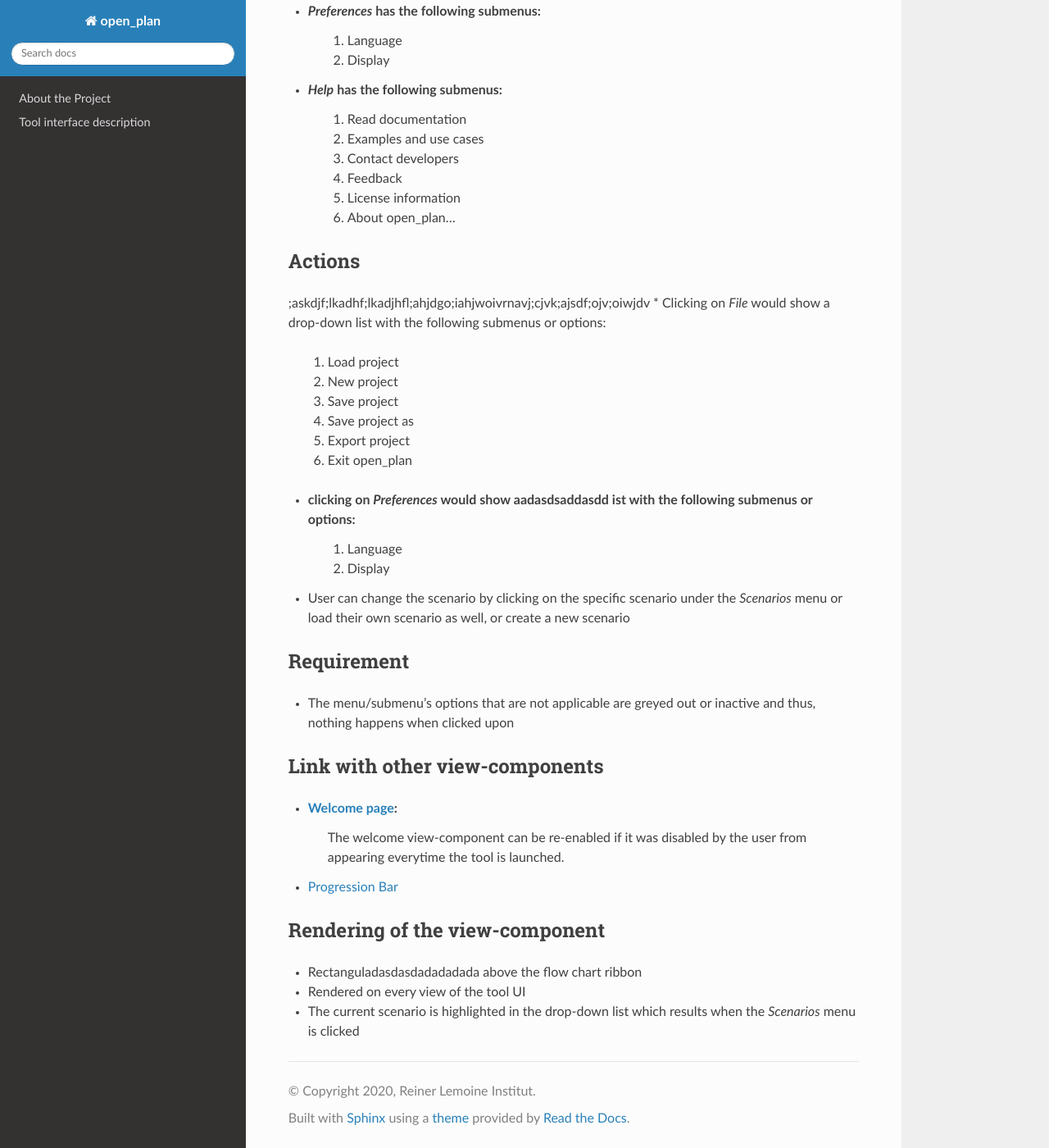
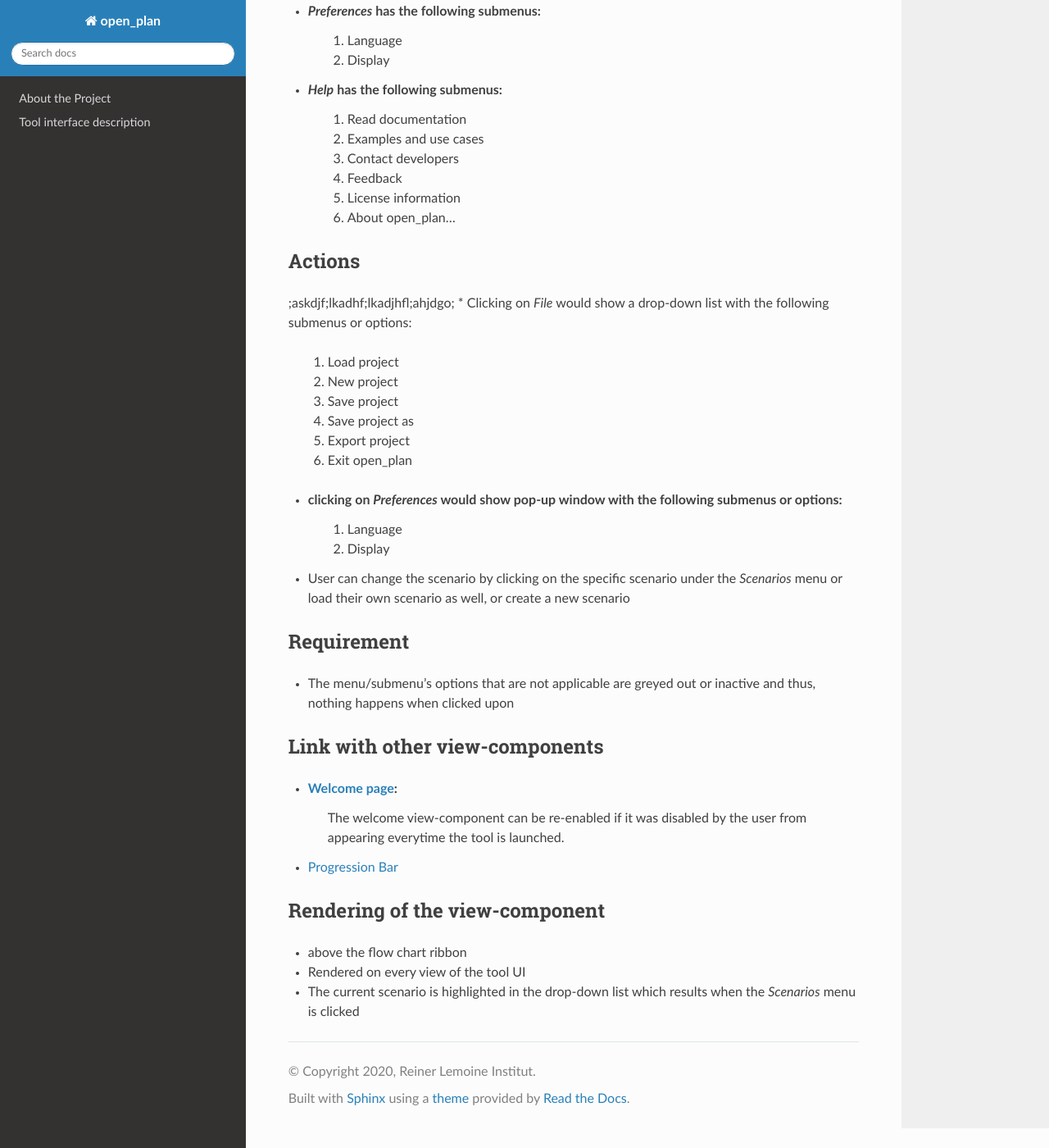
Before and after one commit to rl-institut/open_plan, a Sphinx documentation site: the page built from docs/view_components/menu_bar.rst, in a window 1280 px wide and 1400 px high, scrolled down 742 px. Shown: the whole window at 82% size. Built offline with Sphinx 7.4.7 and the Read the Docs theme 2.0.0, drawn with Linux system fonts in a browser that asks for light colours; formulas are drawn with MathJax 3.

Commit message:
Fix typos in description
Co-authored-by: srhbrnds <47812093+srhbrnds@users.noreply.github.com>
Co-authored-by: Caroline Möller <caroline.moeller@rl-institut.de>

```diff
--- a/docs/view_components/menu_bar.rst
+++ b/docs/view_components/menu_bar.rst
@@ -38,7 +38,7 @@
 Actions
 ^^^^^^^
 
-;askdjf;lkadhf;lkadjhfl;ahjdgo;iahjwoivrnavj;cjvk;ajsdf;ojv;oiwjdv
+;askdjf;lkadhf;lkadjhfl;ahjdgo;
 * Clicking on *File* would show a drop-down list with the following submenus or options:
     I. Load project
     II. New project
@@ -46,7 +46,7 @@
     IV. Save project as
     V. Export project
     VI. Exit open_plan
-* clicking on *Preferences* would show aadasdsaddasdd ist with the following submenus or options:
+* clicking on *Preferences* would show pop-up window with the following submenus or options:
     I. Language
     II. Display
 * User can change the scenario by clicking on the specific scenario under the *Scenarios* menu or load their own scenario as well, or create a new scenario
@@ -67,6 +67,6 @@
 Rendering of the view-component
 ^^^^^^^^^^^^^^^^^^^^^^^^^^^^^^^
 
-* Rectanguladasdasdadadadada above the flow chart ribbon
+* above the flow chart ribbon
 * Rendered on every view of the tool UI
 * The current scenario is highlighted in the drop-down list which results when the *Scenarios* menu is clicked
```
